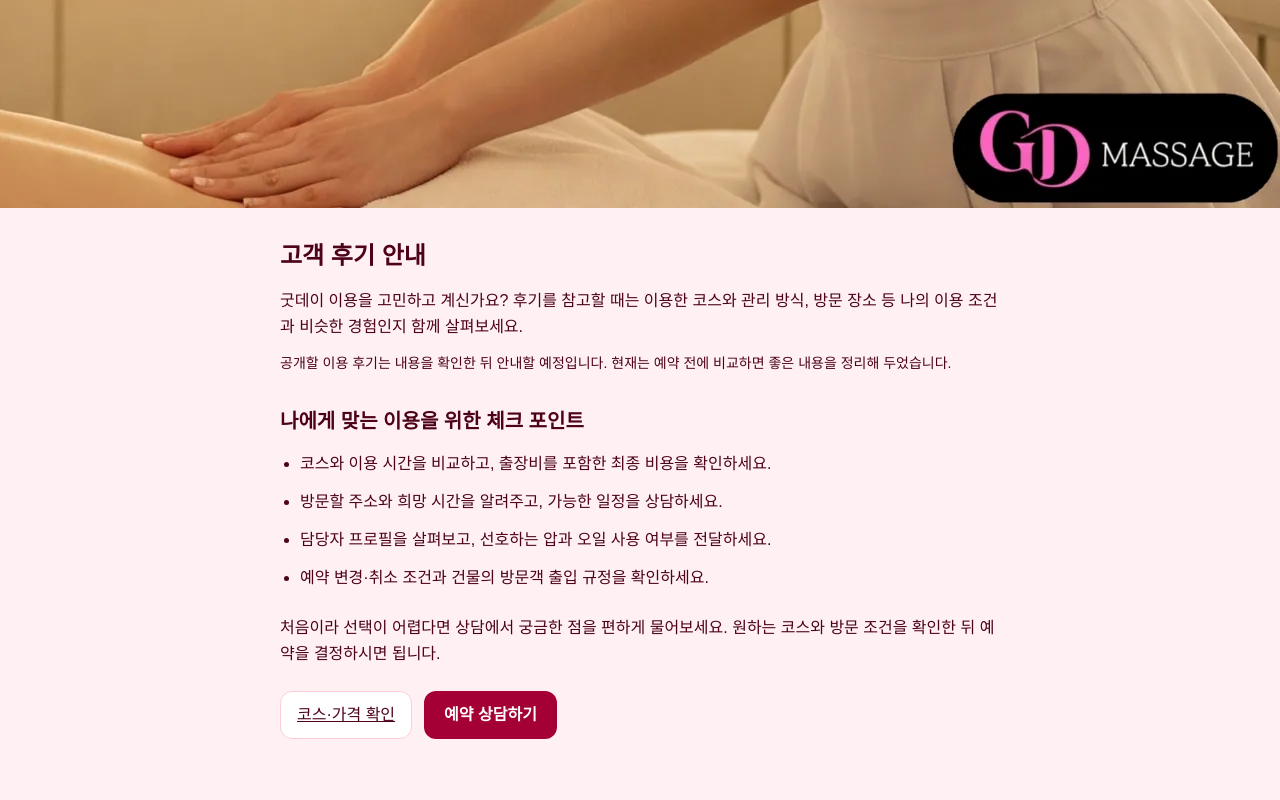
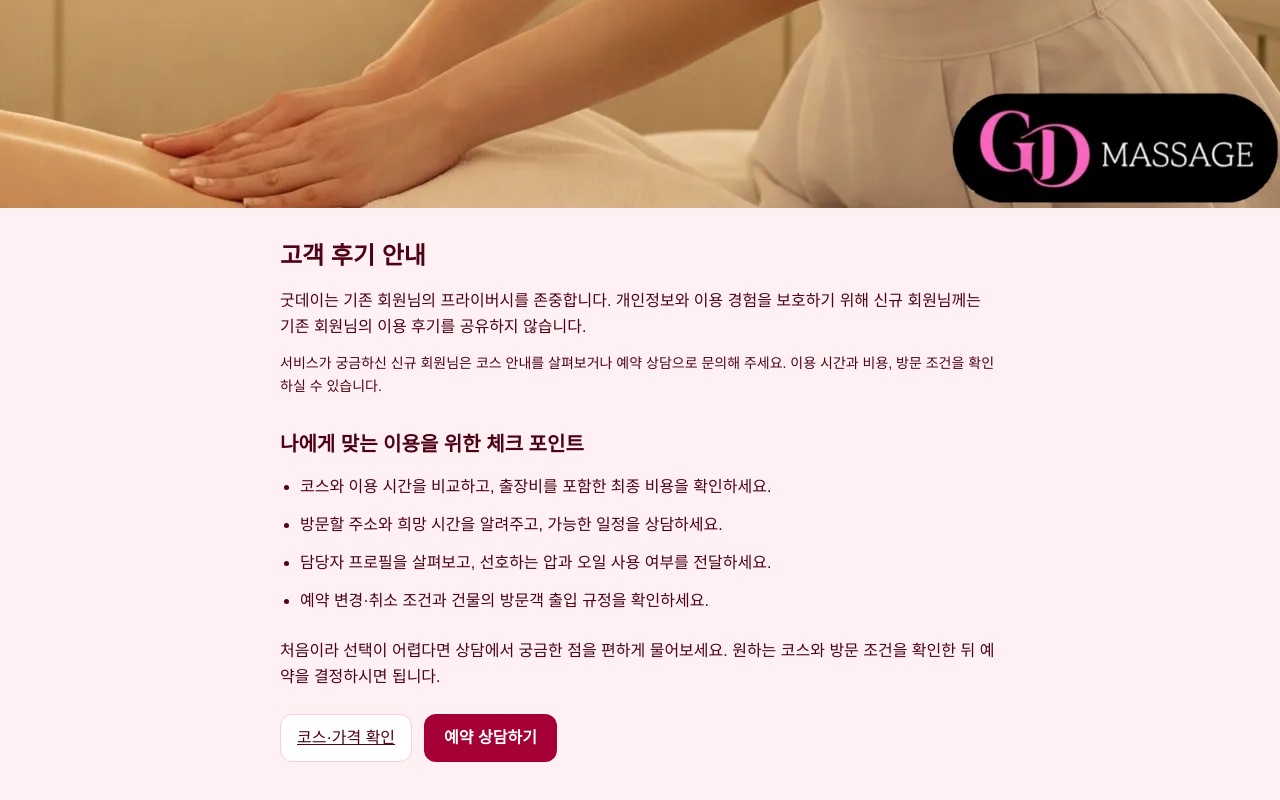
Before and after one commit to kimguang323/goodday-massage, a Next.js app: page /reviews in a window 1280 px wide. Shown: the part 1128-1928 px from the top of the page. Built offline with nearby package versions, Linux system fonts and the light colour scheme.

Commit message:
Clarify member privacy policy for customer reviews

```diff
--- a/src/components/ReviewPage.tsx
+++ b/src/components/ReviewPage.tsx
@@ -6,8 +6,8 @@ export default function ReviewPage({ onBook }: { onBook: () => void }) {
     <Image width={1280} height={1280} sizes="100vw" priority src="/reviews-banner.webp" alt="굿데이 고객 후기 안내" className="h-auto w-full" />
     <div className="mx-auto max-w-3xl px-6 py-8">
       <h1 className="text-2xl font-semibold">고객 후기 안내</h1>
-      <p className="mt-4 leading-relaxed">굿데이 이용을 고민하고 계신가요? 후기를 참고할 때는 이용한 코스와 관리 방식, 방문 장소 등 나의 이용 조건과 비슷한 경험인지 함께 살펴보세요.</p>
-      <p className="mt-3 text-sm leading-relaxed">공개할 이용 후기는 내용을 확인한 뒤 안내할 예정입니다. 현재는 예약 전에 비교하면 좋은 내용을 정리해 두었습니다.</p>
+      <p className="mt-4 leading-relaxed">굿데이는 기존 회원님의 프라이버시를 존중합니다. 개인정보와 이용 경험을 보호하기 위해 신규 회원님께는 기존 회원님의 이용 후기를 공유하지 않습니다.</p>
+      <p className="mt-3 text-sm leading-relaxed">서비스가 궁금하신 신규 회원님은 코스 안내를 살펴보거나 예약 상담으로 문의해 주세요. 이용 시간과 비용, 방문 조건을 확인하실 수 있습니다.</p>
       <h2 className="mt-8 text-xl font-semibold">나에게 맞는 이용을 위한 체크 포인트</h2>
       <ul className="mt-4 list-disc space-y-3 pl-5 leading-relaxed"><li>코스와 이용 시간을 비교하고, 출장비를 포함한 최종 비용을 확인하세요.</li><li>방문할 주소와 희망 시간을 알려주고, 가능한 일정을 상담하세요.</li><li>담당자 프로필을 살펴보고, 선호하는 압과 오일 사용 여부를 전달하세요.</li><li>예약 변경·취소 조건과 건물의 방문객 출입 규정을 확인하세요.</li></ul>
       <p className="mt-6 leading-relaxed">처음이라 선택이 어렵다면 상담에서 궁금한 점을 편하게 물어보세요. 원하는 코스와 방문 조건을 확인한 뒤 예약을 결정하시면 됩니다.</p>
```
